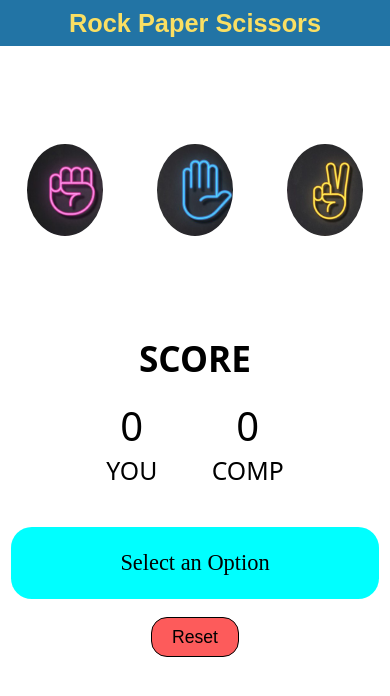
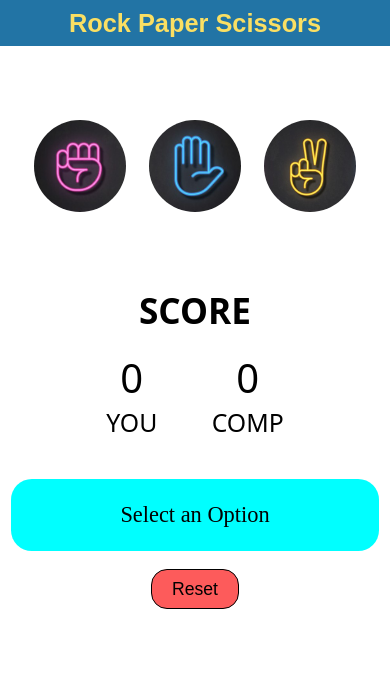
Before and after one commit to Manas-Jadhav/First-Basic-Game, a plain HTML site: page index.html in a window 390 px wide. Drawn offline with Linux system fonts and the light colour scheme.

Commit message:
Trying to make it responsive P3

```diff
--- a/style.css
+++ b/style.css
@@ -11,7 +11,7 @@ h1{
      font-family : Arial, Helvetica, sans-serif;
 }
 .container{
-     height : 18rem;
+     height : 15rem;
      display : flex;
      align-items: center;
      justify-content: center;
@@ -19,7 +19,7 @@ h1{
 .options{
      height : 23.5vmin;
      width : 23.5vmin;
-     margin : 0 1.7rem;
+     margin : 0 3vmin;
      display : inline-block;
      border-radius : 50%;
      background-size: cover;
```
